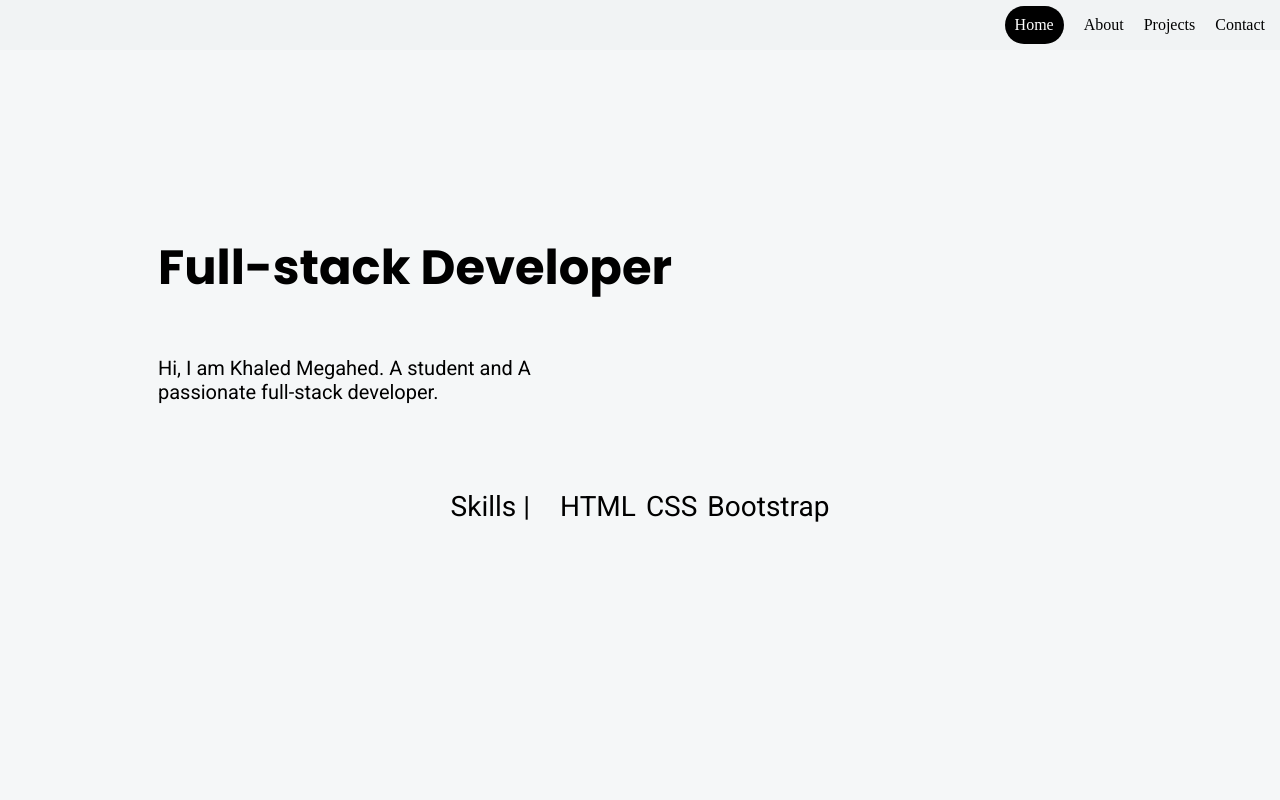
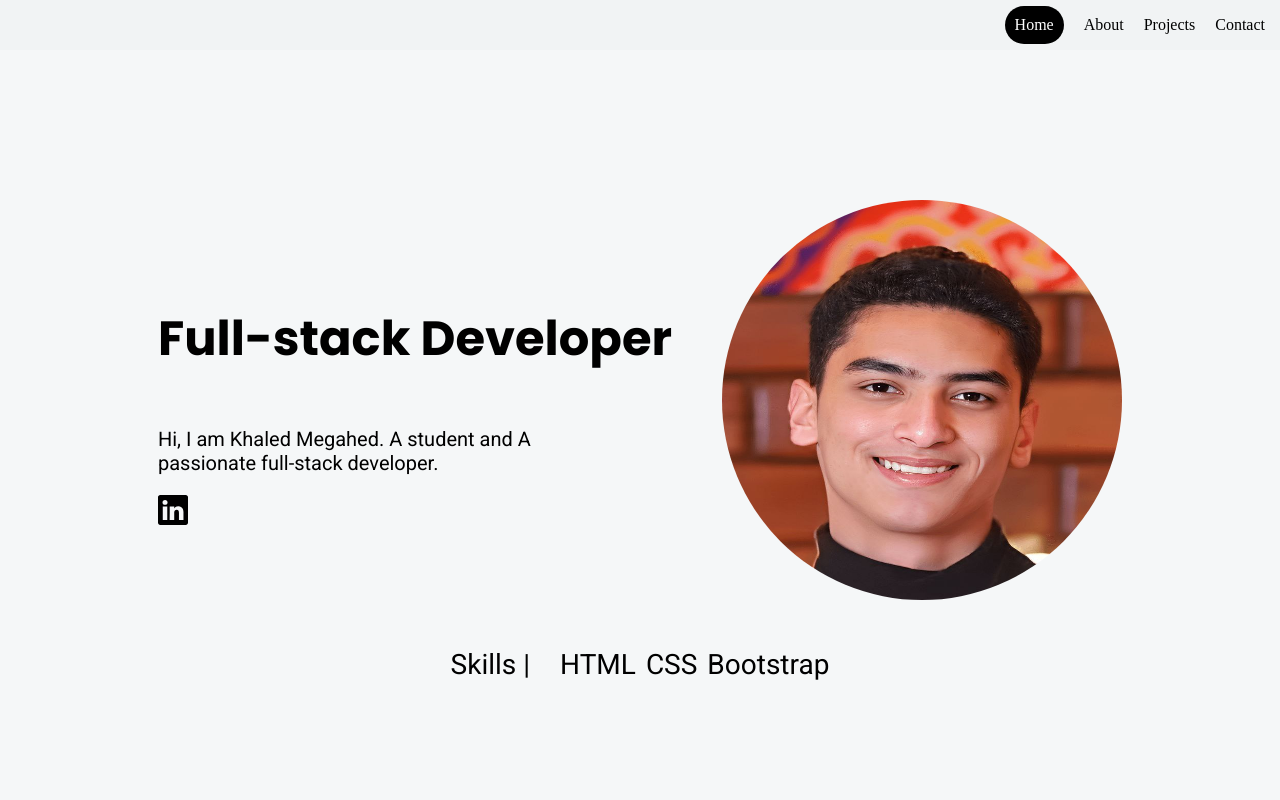
Before and after one commit to Khaled-Megahed/pesonal-website, a plain HTML site: page index.html in a window 1280 px wide. Shown: the top 800 px of the page. Drawn offline with Linux system fonts and the light colour scheme.

Commit message:
Update style.css

```diff
--- a/style.css
+++ b/style.css
@@ -220,10 +220,7 @@ footer
 
 
 }
-img{
-    min-width: 0;
-    max-height: 0;
-}
+
 @media (max-width:950px)
 {
     .about
```
